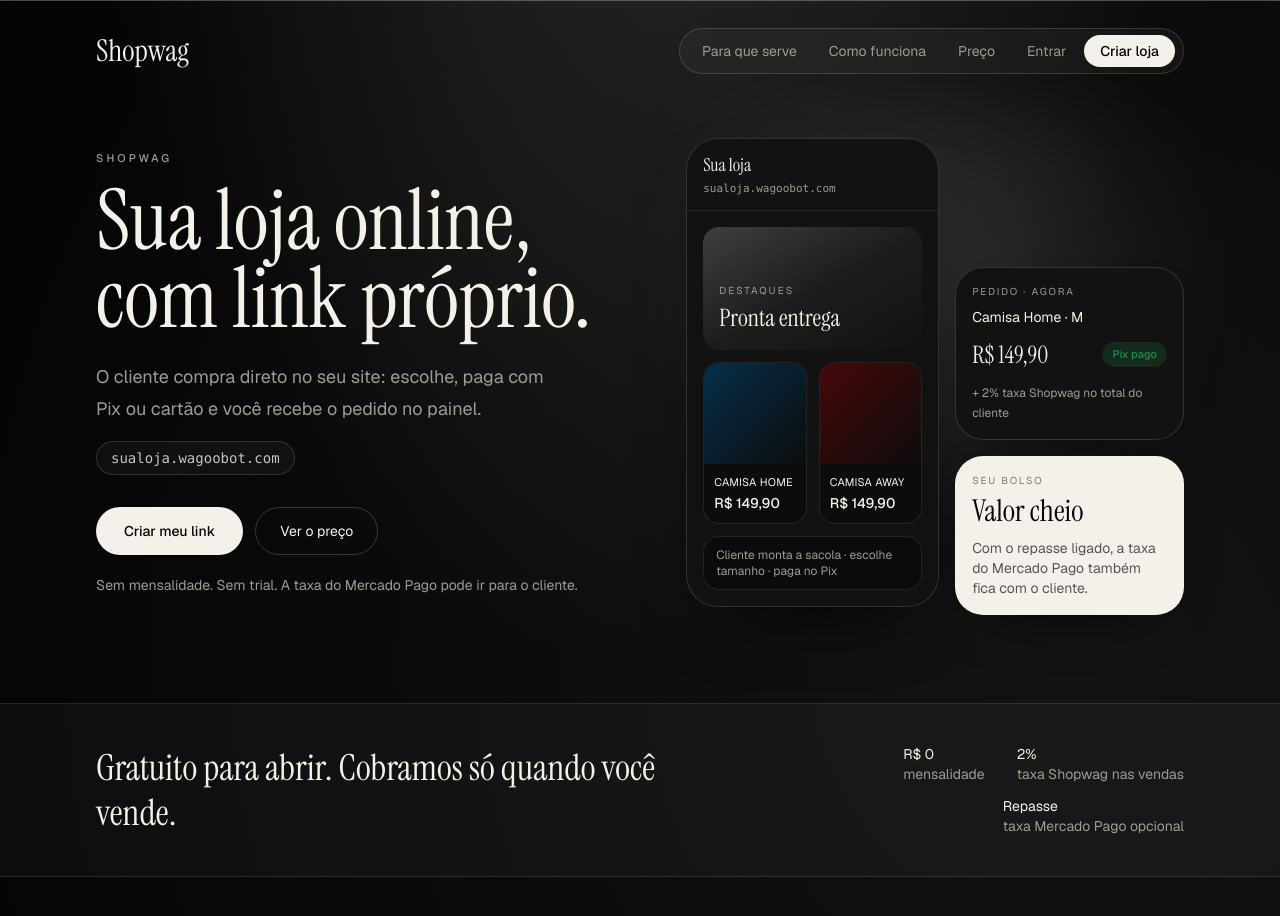
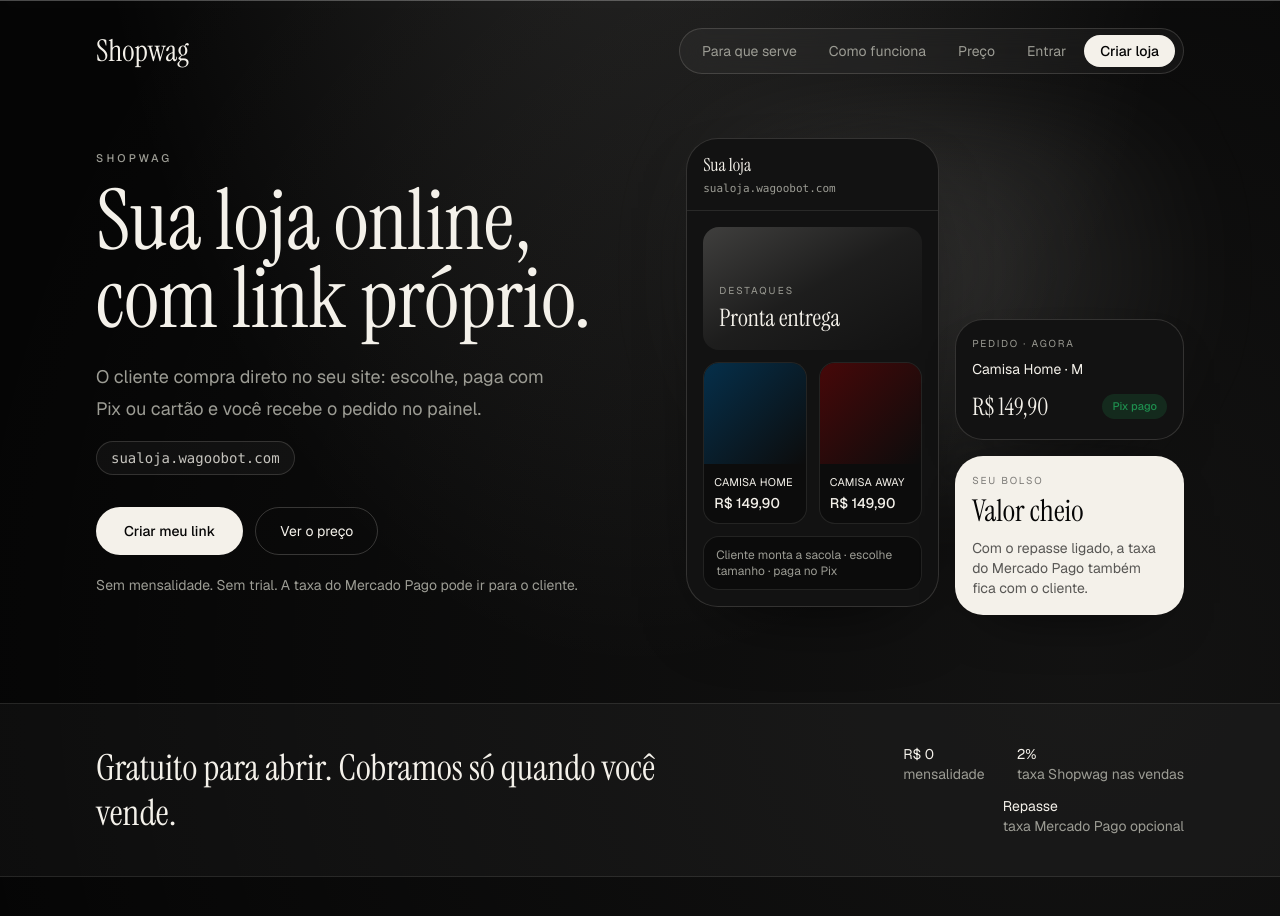
Before and after one commit to korvenlab/shopwag-frontend, a Next.js app: page / in a window 1280 px wide. Shown: the top 916 px of the page. Built offline with nearby package versions, Linux system fonts and the light colour scheme; a web font is replaced by a local one.

Commit message:
fix(marketing): remove taxa do mock do pedido

```diff
--- a/components/marketing/landing-page.tsx
+++ b/components/marketing/landing-page.tsx
@@ -332,7 +332,6 @@ function HeroShowcase() {
               <p className="font-serif text-2xl">R$ 149,90</p>
               <span className="rounded-full bg-ok/20 px-2.5 py-1 text-[11px] font-medium text-ok">Pix pago</span>
             </div>
-            <p className="mt-3 text-xs leading-5 text-mute">+ {PLATFORM_FEE_PERCENT}% taxa Shopwag no total do cliente</p>
           </div>
           <div className="rounded-[1.75rem] border border-paper/15 bg-paper text-ink p-4 shadow-[0_24px_60px_-36px_rgba(0,0,0,0.85)]">
             <p className="text-[10px] uppercase tracking-[0.18em] text-ink/50">Seu bolso</p>
```
